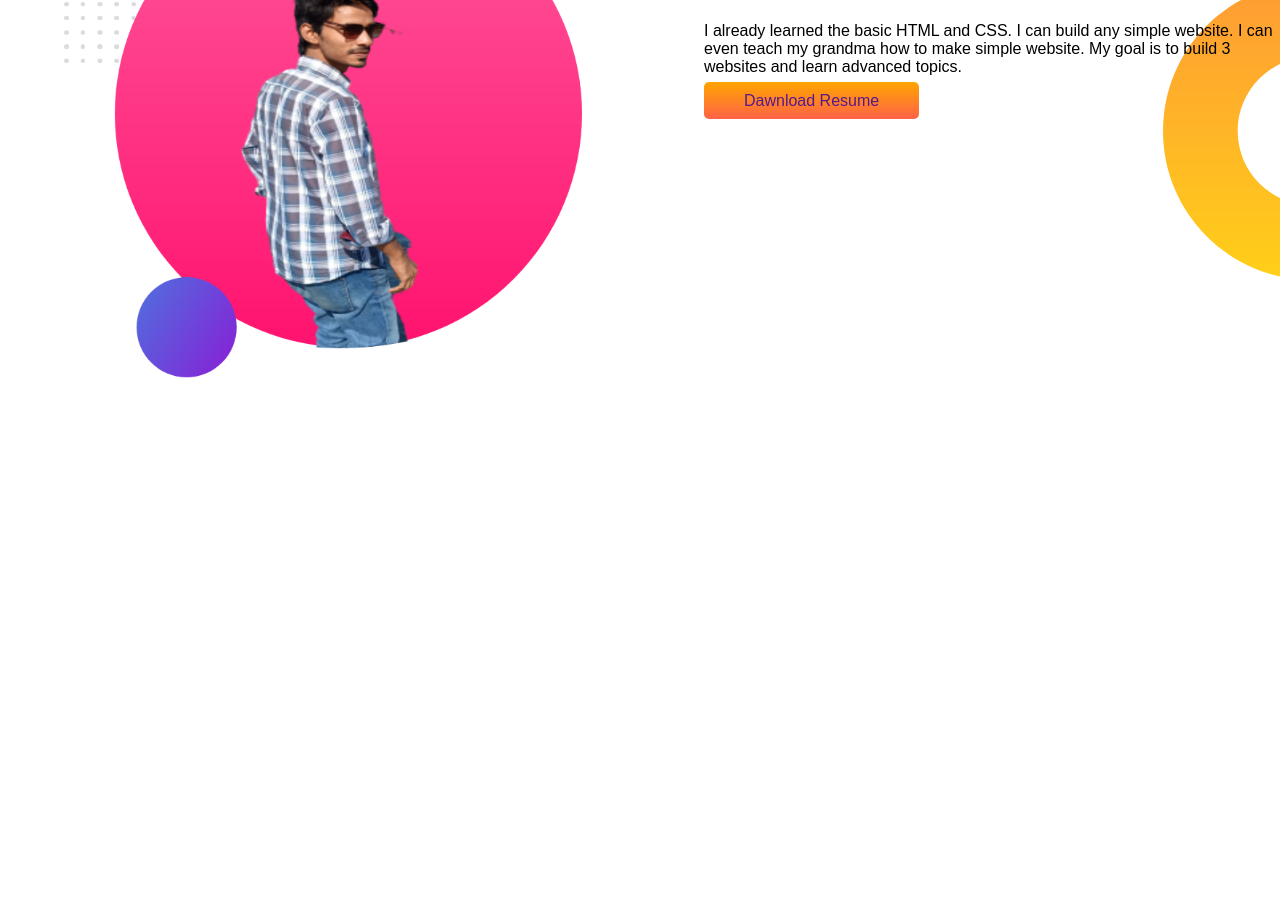
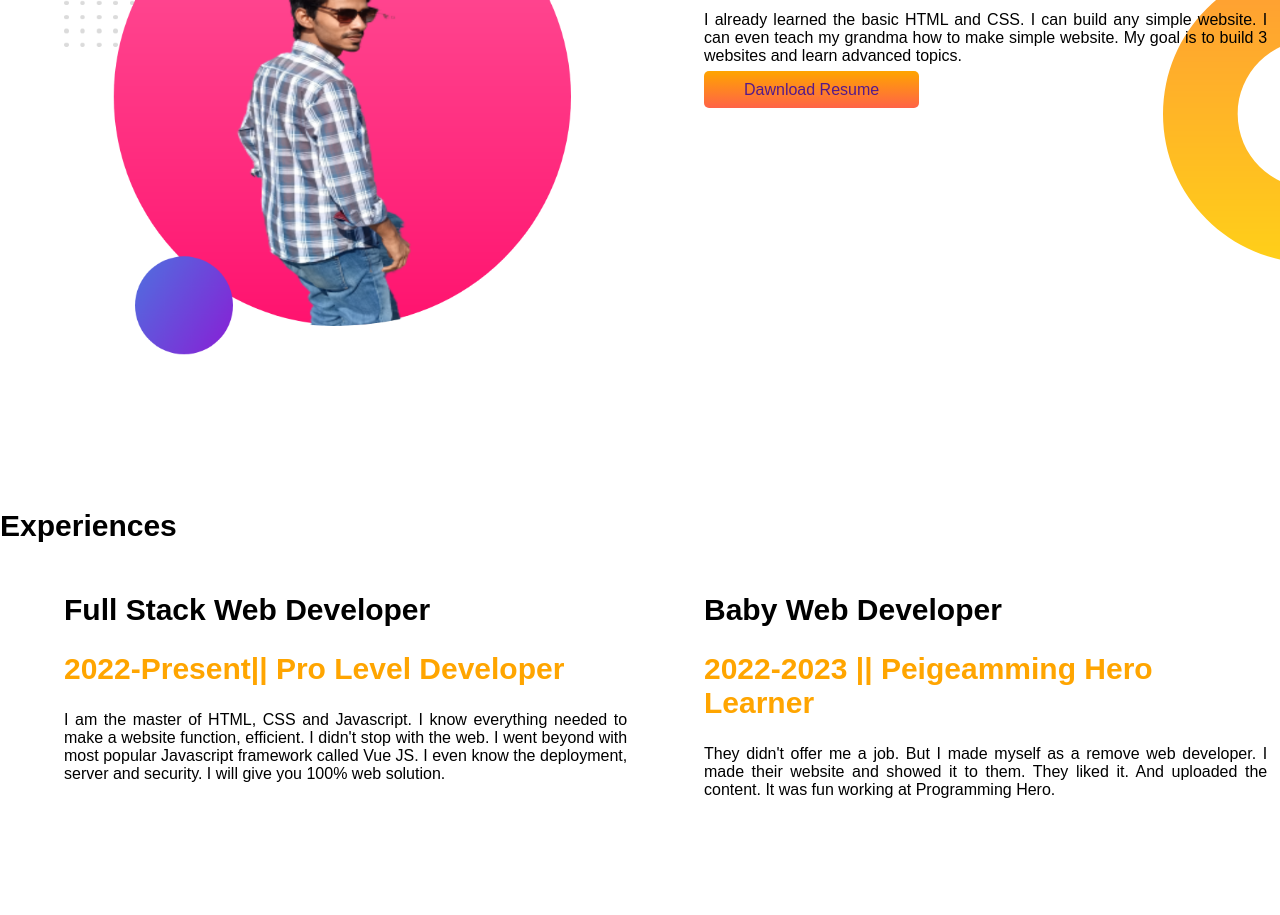
Before and after one commit to rafi252000/developer-portfolio, a plain HTML site: page index.html in a window 1280 px wide. Shown: the part 789-1704 px from the top of the page. Before the commit the page ends 1321 px from the top, so only its background shows below. Drawn offline with Linux system fonts and the light colour scheme.

Commit message:
added expereance

```diff
--- a/index.html
+++ b/index.html
@@ -8,7 +8,7 @@
     <link rel="stylesheet" href="style.css">
 </head>
 <body>
-    <section class="Top-banner">
+    <section class="Top-banner flxible-area">
         <div class="half-width">
 
 
@@ -17,7 +17,7 @@
             <h1></h1>
             <h1>Hi,I am </h1>
             <h1>Web Developer</h1>
-        <h1><samp class="orange-color">Rafi</samp> <span class="orange-color">uddin</span> <samp id="chotan">Chotan.</samp></h1>
+        <h1><samp class="orange-color text-size">Rafi</samp> <span class="orange-color text-size">uddin</span> <samp id="chotan">Chotan.</samp></h1>
         <h3>This is my fevorite work.</h3>
         <p>You might saw me jumping, climbing buildings, and stopping trains. But nobody pays me a dime for that work. That's why I am learning and mastering web development. I will not stop until I become the Web Development Hero.</p>
         <a class="hire-me" target="blank" href="https://www.linkedin.com/in/rafi-uddin-96b7771b2/">Hire Me</a>
@@ -26,7 +26,7 @@
             <img src="images/my-bg..png" alt="">
         </div>
     </section>
-    <section class="Dream-big" >
+    <section class="Dream-big flxible-area" >
         <div class="half-width">
             <img src="images/rafi.1.png" alt="">
         </div>
@@ -37,6 +37,23 @@
             <a class="hire-me" target="blank" href="">Dawnload Resume</a>
         </div>
     </section>
+    <section class="Experience-area">
+        <h1>Experiences</h1>
+
+            <div class="flxible-area">
+                <div class="half-width">
+                    <h1>Full Stack Web Developer</h1>
+                    <h1 class="orange-color">2022-Present|| Pro Level Developer</h1>
+                    <p>I am the master of HTML, CSS and Javascript. I know everything needed to make a website function, efficient. I didn't stop with the web. I went beyond with most popular Javascript framework called Vue JS. I even know the deployment, server and security. I will give you 100% web solution.</p>
+                </div>
+                <div class="half-width">
+                    <h1>Baby Web Developer</h1>
+                    <h1 class="orange-color">  2022-2023 || Peigeamming Hero Learner</h1>
+                    <p>They didn't offer me a job. But I made myself as a remove web developer. I made their website and showed it to them. They liked it. And uploaded the content. It was fun working at Programming Hero.</p>
+                </div>
+            </div>
+
+    </section>
 
 </body>
 </html>
--- a/style.css
+++ b/style.css
@@ -10,19 +10,23 @@ h1{
 }
 .orange-color{
     color: orange;
+
+}
+.text-size{
     font-size: 80px;
 }
 #chotan{
     font-family: 'Trebuchet MS', 'Lucida Sans Unicode', 'Lucida Grande', 'Lucida Sans', Arial, sans-serif;
     font-size: 30px;
 }
-section{
+.flxible-area{
     display: flex;
     margin-bottom: 150px;
 }
 .half-width{
     width: 50%;
     padding-left: 5%;
+    padding-right: 1%;
 }
 .half-width img{
     width: 90%;
@@ -32,6 +36,7 @@ section{
     background-image: linear-gradient(orange,tomato);
     padding: 10px 40px;
     border-radius: 5px;
+    font-weight: 1000px;
 
 }
 .Top-banner{
@@ -42,4 +47,8 @@ section{
     background-image: url(images/dream-bg.png);
     background-repeat: no-repeat;
     background-position: right;
+    margin-right: 0px;
 }
+p{
+    text-align: justify;
+}
```
